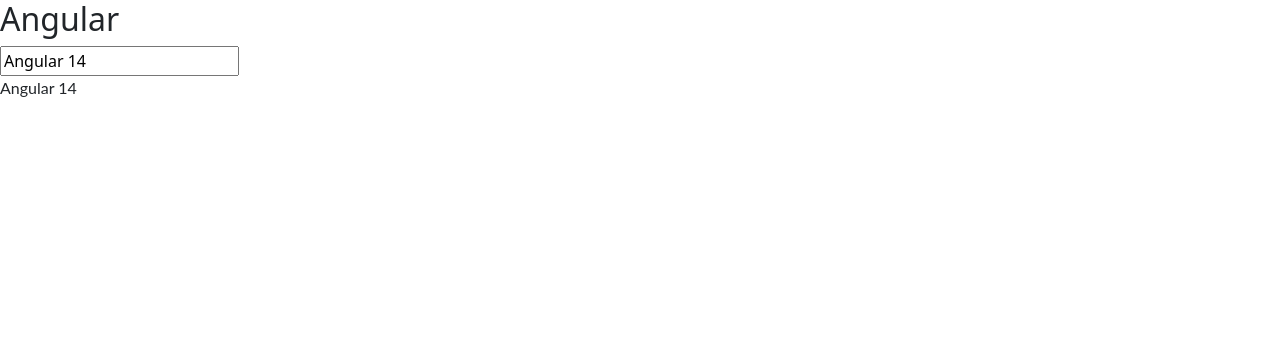
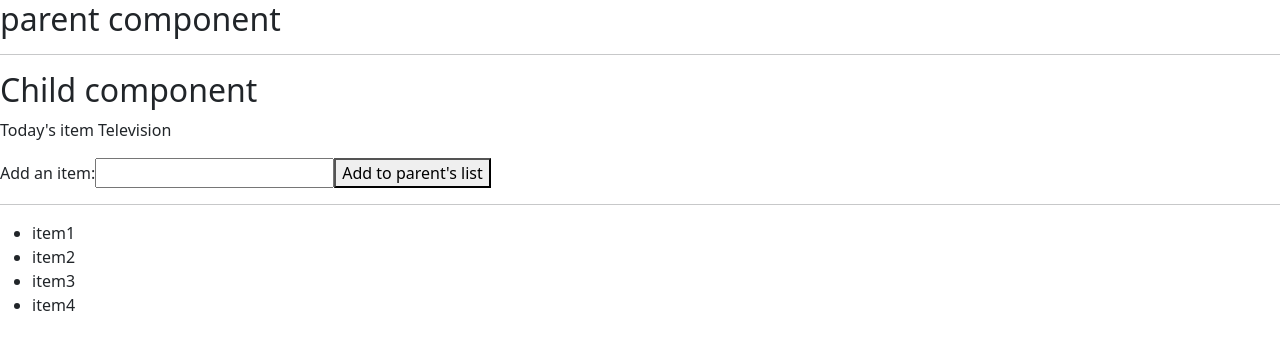
Before and after one commit to sandeep100690/angular-ivy-latest-angular, an Angular app: page / in a window 1280 px wide. Shown: the top 350 px of the page. Built offline with nearby package versions, Linux system fonts and the light colour scheme.

Commit message:
input output

```diff
--- a/src/app/app.component.html
+++ b/src/app/app.component.html
@@ -1,11 +1,3 @@
-<!-- <hello name="{{ name }}"></hello>
-<p>
-  Start editing to see some magic happen :)
-</p>
-  -->
+<app-parentc>
 
-<!-- ngModel - Directive -->
-<!-- formsModule needed to import in app module ts file -->
-<h2>Angular</h2>
-  <input type="text" [(ngModel)]="name">
-  <p>{{ name }}</p>
+</app-parentc>
--- a/src/app/app.module.ts
+++ b/src/app/app.module.ts
@@ -4,10 +4,12 @@
 
 import { AppComponent } from './app.component';
 import { HelloComponent } from './hello.component';
+import { ParentcComponent } from './parentc/parentc.component';
+import { ChildcComponent } from './childc/childc.component';
 
 @NgModule({
   imports:      [ BrowserModule, FormsModule ],
-  declarations: [ AppComponent, HelloComponent ],
+  declarations: [ AppComponent, HelloComponent, ParentcComponent, ChildcComponent ],
   bootstrap:    [ AppComponent ]
 })
 
--- /dev/null
+++ b/src/app/childc/childc.component.html
@@ -0,0 +1,15 @@
+
+<h2>Child component</h2>
+<p>
+  Today's item {{ item }}
+</p>
+
+<div>
+    <label for="item-input">Add an item:</label>
+    <input type="text" id="item-input" #newItem>
+    <button type="button" (click)="addNewItem(newItem.value)">
+      Add to parent's list
+    </button>
+</div>
+
+<hr/>
--- /dev/null
+++ b/src/app/childc/childc.component.ts
@@ -0,0 +1,21 @@
+import { Component, OnInit, Input, Output, EventEmitter } from '@angular/core';
+
+@Component({
+  selector: 'app-childc',
+  templateUrl: './childc.component.html',
+  styleUrls: ['./childc.component.css']
+})
+export class ChildcComponent implements OnInit {
+  @Input() item = '';
+  @Output() newItemEvent = new EventEmitter<string>();
+
+  constructor() { }
+
+  ngOnInit() {
+  }
+
+  addNewItem(value: string){
+    this.newItemEvent.emit(value);
+  }
+
+}
--- /dev/null
+++ b/src/app/parentc/parentc.component.html
@@ -0,0 +1,15 @@
+<h2>
+  parent component
+</h2>
+<p></p>
+<hr/>
+
+<app-childc [item]="currentItem" (newItemEvent)="addItem($event)">
+
+</app-childc>
+
+<ul>
+  <li *ngFor="let item of items">
+    {{ item }}
+  </li>
+</ul>
--- /dev/null
+++ b/src/app/parentc/parentc.component.ts
@@ -0,0 +1,21 @@
+import { Component, OnInit } from '@angular/core';
+
+@Component({
+  selector: 'app-parentc',
+  templateUrl: './parentc.component.html',
+  styleUrls: ['./parentc.component.css']
+})
+export class ParentcComponent implements OnInit {
+  currentItem = 'Television';
+  items = ['item1','item2','item3','item4'];
+
+  constructor() { }
+
+  ngOnInit() {
+  }
+
+  addItem(newItem:string){
+    this.items.push(newItem);
+  }
+
+}
```
Also changed, not shown: src/app/childc/childc.component.css (added), src/app/parentc/parentc.component.css (added).
